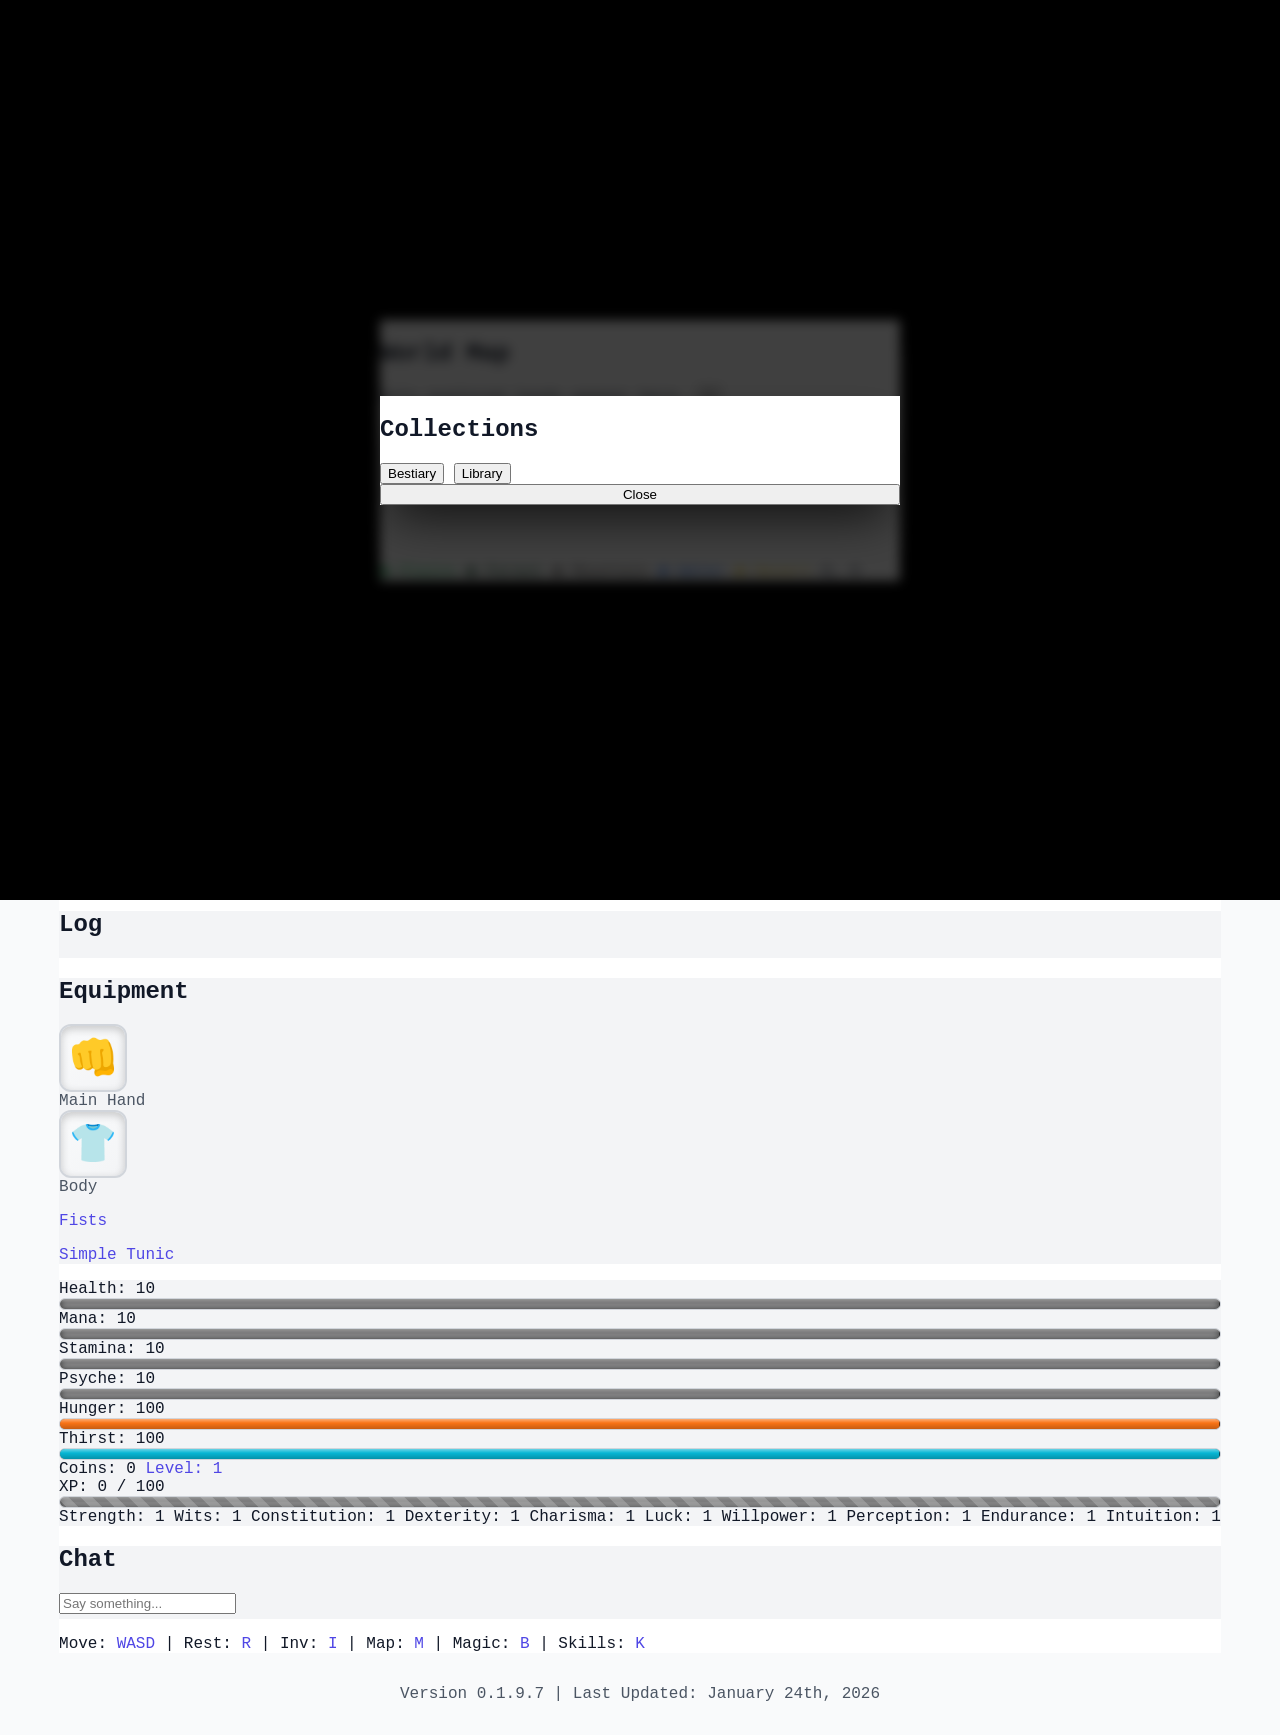
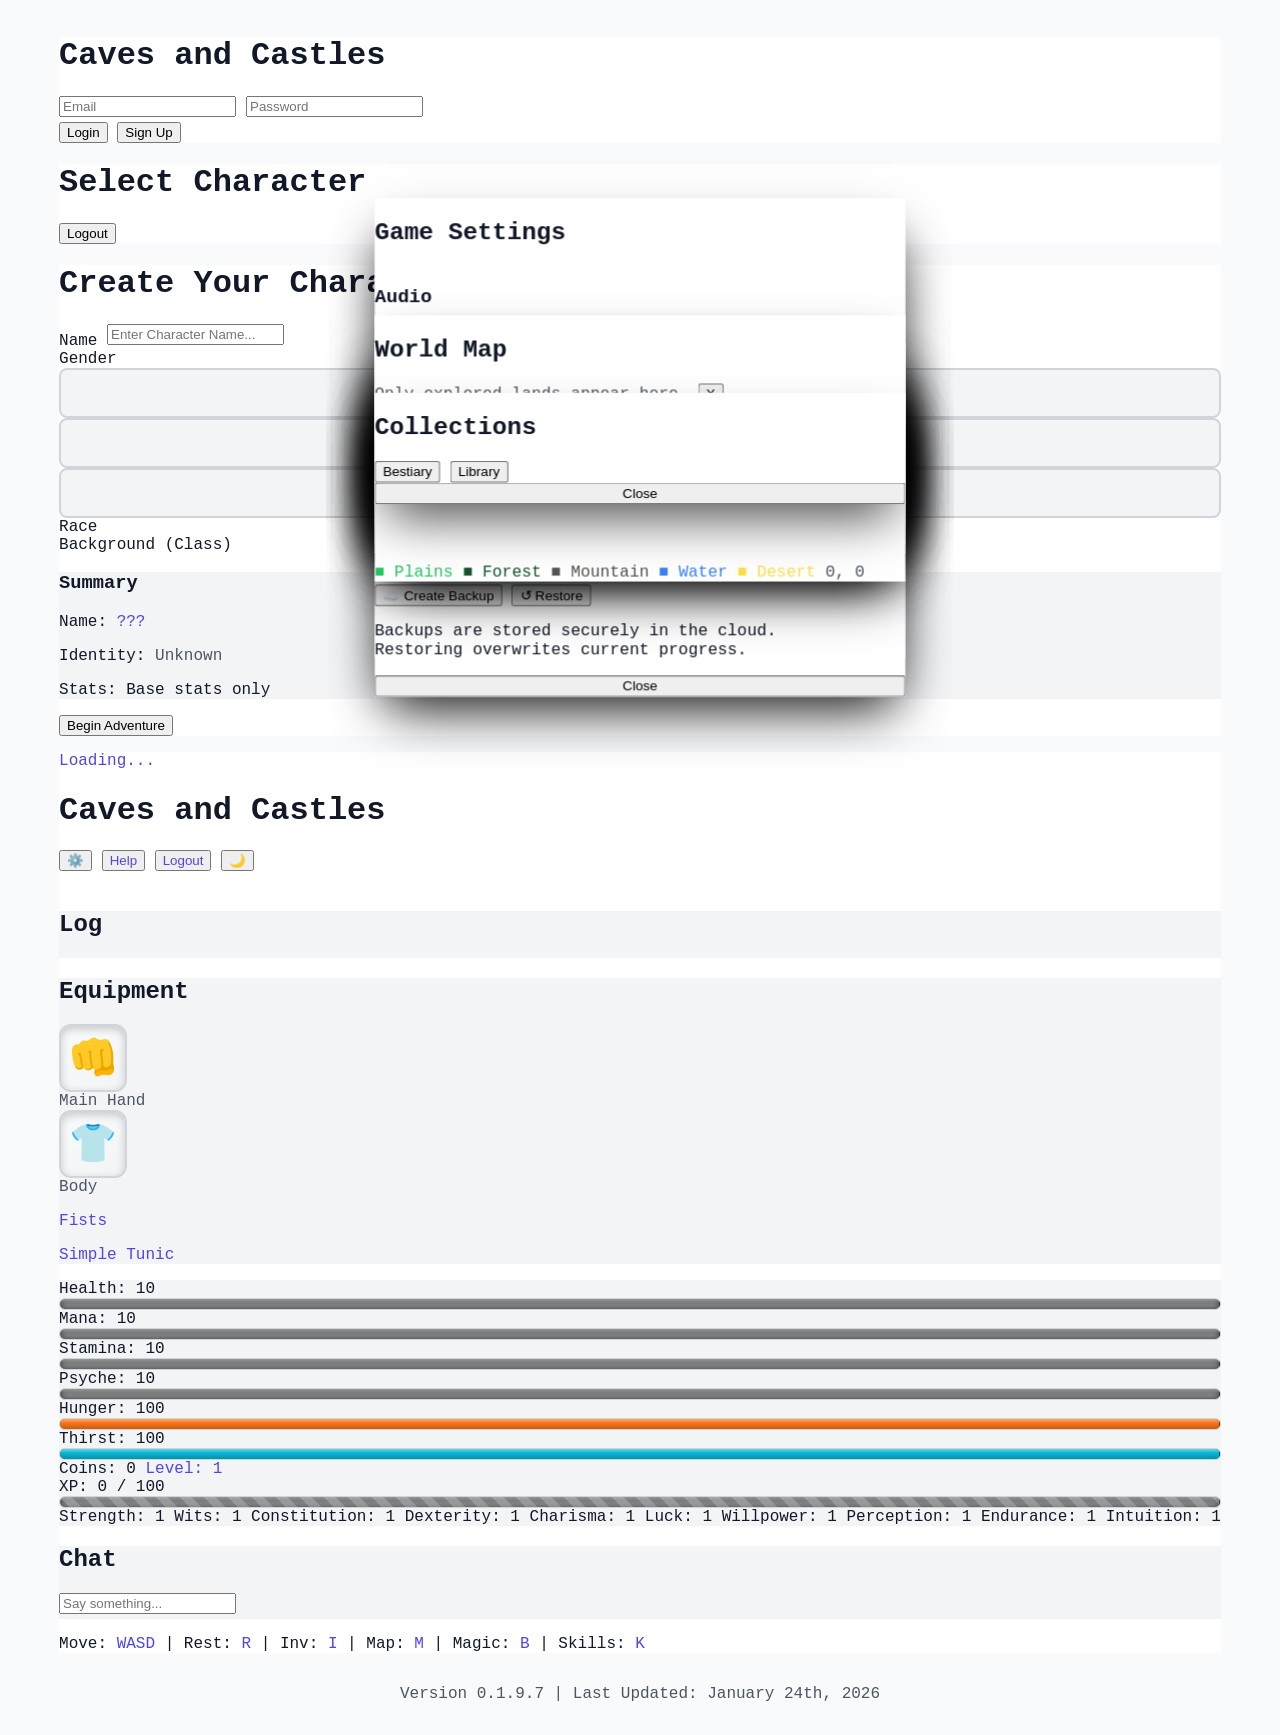

Optimize button transform properties in style.css

--- a/Caves/style.css
+++ b/Caves/style.css
@@ -102,6 +102,7 @@ body {
     overscroll-behavior-y: none;
     /* Prevent ugly blue tap highlights on mobile */
     -webkit-tap-highlight-color: transparent;
+    touch-action: manipulation;
 }
 
 /* JUICE WIN: Thematic Text Selection */
@@ -117,26 +118,33 @@ body {
     border-radius: 4px;
 }
 
-/* EASY WIN: Universal tactile button clicks with hardware acceleration */
+/* ==========================================================================
+   BUTTONS (GPU Optimized)
+   ========================================================================== */
 button {
     transition: transform 0.1s cubic-bezier(0.4, 0, 0.2, 1), background-color 0.2s ease, border-color 0.2s ease, filter 0.1s ease, box-shadow 0.2s ease;
-    transform: translate3d(0, 0, 0); 
-    backface-visibility: hidden;
     /* MOBILE WIN: Prevent tooltips/selection on rapid fire tapping */
     user-select: none;
     -webkit-user-select: none;
     -webkit-touch-callout: none;
+    /* 🚨 GPU WIN: Removed static translate3d to prevent massive VRAM allocation */
 }
-/* PERFORMANCE WIN: Apply will-change only on active/hover to save VRAM */
-button:hover, button:active {
+
+/* Only promote to GPU composition layer when actively hovering or pressing! */
+button:hover, button:focus-visible {
     will-change: transform, filter;
 }
+
 button:active:not(:disabled) {
-    transform: scale(0.95) translate3d(0, 0, 0);
+    transform: scale(0.95);
     filter: brightness(0.85);
 }
+
+/* Global Disabled State */
 button:disabled {
-    cursor: not-allowed;
+    cursor: not-allowed !important;
+    filter: grayscale(0.8) opacity(0.6);
+    transform: none !important;
 }
 
 .game-container, .themed-container {
@@ -188,8 +196,8 @@ button:disabled {
 }
 
 @keyframes ethereal-drift {
-    0%, 100% { opacity: 0.8; transform: translate3d(0, 0, 0); }
-    50% { opacity: 1; transform: translate3d(0, -1px, 0); text-shadow: 0 0 8px rgba(94, 234, 212, 0.6); }
+    0%, 100% { opacity: 0.8; transform: translateY(0); }
+    50% { opacity: 1; transform: translateY(-1px); text-shadow: 0 0 8px rgba(94, 234, 212, 0.6); }
 }
 .text-ethereal-drift {
     color: #5eead4;
@@ -204,14 +212,14 @@ button:disabled {
     user-select: none;  
     -webkit-user-select: none;
     -moz-user-select: none;
-    -webkit-touch-callout: none; /* iOS Bug Fix */
+    -webkit-touch-callout: none;
 }
 
 /* Allow users to select text in input fields and chat logs */
 .themed-input, #chatMessages, #messageLog {
     user-select: auto;
     -webkit-user-select: auto;
-    /* PERFORMANCE WIN: Strict containment for scrolling text areas */
+    /* PERFORMANCE WIN: Strict containment for scrolling text areas prevents reflowing the whole page */
     contain: strict; 
 }
 
@@ -227,6 +235,14 @@ button:disabled {
     outline: none;
     border-color: var(--text-highlight);
     box-shadow: 0 0 0 3px rgba(79, 70, 229, 0.4);
+}
+
+/* 🚨 iOS SAFARI AUTO-ZOOM FIX */
+/* iOS automatically zooms the browser window if an input font size is < 16px */
+@media screen and (max-width: 768px) {
+    input[type="text"], input[type="email"], input[type="password"] {
+        font-size: 16px !important;
+    }
 }
 
 /* ==========================================================================
@@ -278,17 +294,13 @@ canvas {
     box-shadow: 0 0 25px rgba(0, 0, 0, 0.4); 
     transition: box-shadow 0.3s ease, filter 0.3s ease, transform 0.3s ease; 
     contain: strict; 
-    will-change: box-shadow, filter, transform; 
-    transform: translate3d(0, 0, 0); /* Force GPU compositing layer */
+    will-change: box-shadow, filter; 
+    /* Force GPU compositing layer for the canvas viewport only */
+    transform: translate3d(0, 0, 0); 
     backface-visibility: hidden;
 }
 
 /* Animated CRT Scanlines & Screen Flicker */
-@keyframes scanline-scroll {
-    0% { background-position: 0 0; }
-    100% { background-position: 0 4px; }
-}
-
 @keyframes crt-flicker {
     0% { opacity: 0.98; }
     5% { opacity: 0.96; } /* Softer flicker to prevent eye strain */
@@ -309,20 +321,20 @@ canvas {
     display: block;
     position: absolute;
     top: 0; left: 0; bottom: 0; right: 0;
-    background: linear-gradient(
+    
+    /* 🚨 GPU WIN: Replaced expensive scaling background with mathematically precise repeating gradient */
+    background: repeating-linear-gradient(
         to bottom,
-        rgba(18, 16, 16, 0) 50%,
-        rgba(0, 0, 0, 0.015) 50% /* Subtler scanlines */
+        rgba(18, 16, 16, 0) 0px,
+        rgba(18, 16, 16, 0) 2px,
+        rgba(0, 0, 0, 0.12) 3px,
+        rgba(0, 0, 0, 0.12) 4px
     );
-    background-size: 100% 4px;
     z-index: 10;
     pointer-events: none; 
     
     /* Softer static vignette shadow */
     box-shadow: inset 0 0 30px rgba(0,0,0,0.3); 
-    
-    animation: scanline-scroll 0.8s linear infinite; 
-    will-change: background-position;
 }
 
 /* ==========================================================================
@@ -340,28 +352,25 @@ canvas {
 
 /* LORE WIN: Triggers in the Void or when suffering Madness */
 @keyframes void-wobble {
-    0% { filter: hue-rotate(0deg) contrast(1.1); transform: skewX(0deg) scale(1) translate3d(0, 0, 0); box-shadow: inset 0 0 30px rgba(168, 85, 247, 0.2); }
-    50% { filter: hue-rotate(15deg) contrast(1.25) brightness(0.9); transform: skewX(0.5deg) scale(1.01) translate3d(0, 0, 0); box-shadow: inset 0 0 80px rgba(168, 85, 247, 0.6); }
-    100% { filter: hue-rotate(0deg) contrast(1.1); transform: skewX(0deg) scale(1) translate3d(0, 0, 0); box-shadow: inset 0 0 30px rgba(168, 85, 247, 0.2); }
+    0% { filter: hue-rotate(0deg) contrast(1.1); transform: skewX(0deg) scale(1); box-shadow: inset 0 0 30px rgba(168, 85, 247, 0.2); }
+    50% { filter: hue-rotate(15deg) contrast(1.25) brightness(0.9); transform: skewX(0.5deg) scale(1.01); box-shadow: inset 0 0 80px rgba(168, 85, 247, 0.6); }
+    100% { filter: hue-rotate(0deg) contrast(1.1); transform: skewX(0deg) scale(1); box-shadow: inset 0 0 30px rgba(168, 85, 247, 0.2); }
 }
 .void-distortion {
     animation: void-wobble 5s infinite ease-in-out;
 }
-
 
 /* ==========================================================================
    INVENTORY, HOTBAR & EQUIPMENT
    ========================================================================== */
 #hotbarContainer > div {
     transition: all 0.2s cubic-bezier(0.34, 1.56, 0.64, 1);
-    transform: translate3d(0, 0, 0);
-    backface-visibility: hidden;
 }
 #hotbarContainer > div:hover {
     will-change: transform, box-shadow;
 }
 #hotbarContainer > div:hover:not(.opacity-50):not(.cursor-not-allowed) {
-    transform: translate3d(0, -6px, 0);
+    transform: translateY(-6px);
     border-color: var(--text-highlight);
     box-shadow: 0 8px 12px rgba(0,0,0,0.2), 0 0 10px rgba(79, 70, 229, 0.3);
 }
@@ -379,9 +388,6 @@ canvas {
     border-radius: 8px;
     transition: all 0.2s cubic-bezier(0.34, 1.56, 0.64, 1);
     
-    transform: translate3d(0, 0, 0); 
-    backface-visibility: hidden;
-    
     /* PERFORMANCE WIN: Skip rendering off-screen inventory items entirely! */
     content-visibility: auto;
     contain-intrinsic-size: 56px;
@@ -393,7 +399,7 @@ canvas {
 }
 
 .inventory-slot:hover {
-    transform: translate3d(0, -5px, 0);
+    transform: translateY(-5px);
     border-color: var(--text-highlight);
     box-shadow: 0 8px 16px rgba(0,0,0,0.25), 0 0 10px rgba(79, 70, 229, 0.25); 
     z-index: 10; 
@@ -401,7 +407,7 @@ canvas {
 
 /* JUICE WIN: Tactile click compression for items */
 .inventory-slot:active {
-    transform: translate3d(0, -2px, 0) scale(0.95);
+    transform: translateY(-2px) scale(0.95);
     box-shadow: 0 4px 8px rgba(0,0,0,0.2), 0 0 5px rgba(79, 70, 229, 0.2);
 }
 
@@ -433,15 +439,13 @@ canvas {
 }
 @keyframes legendary-pulse {
     0% { box-shadow: inset 0 0 10px rgba(234, 179, 8, 0.2); border-color: rgba(234, 179, 8, 0.7); }
-    50% { box-shadow: inset 0 0 25px rgba(234, 179, 8, 0.8); border-color: rgba(234, 179, 8, 1); transform: scale(1.02) translate3d(0,0,0); }
+    50% { box-shadow: inset 0 0 25px rgba(234, 179, 8, 0.8); border-color: rgba(234, 179, 8, 1); transform: scale(1.02); }
     100% { box-shadow: inset 0 0 10px rgba(234, 179, 8, 0.2); border-color: rgba(234, 179, 8, 0.7); }
 }
 
-/* Assign via JS or HTML classes */
 .inventory-slot.rarity-rare { animation: rare-pulse 2.5s infinite ease-in-out; }
 .inventory-slot.rarity-epic { animation: epic-pulse 2.5s infinite ease-in-out; }
 .inventory-slot.rarity-legendary { animation: legendary-pulse 2s infinite ease-in-out; z-index: 5; }
-
 
 .equipment-slot {
     width: 68px;
@@ -456,16 +460,13 @@ canvas {
     box-shadow: inset 0 3px 8px rgba(0, 0, 0, 0.2); 
     color: var(--text-default);
     transition: all 0.2s cubic-bezier(0.34, 1.56, 0.64, 1);
-    
-    transform: translate3d(0, 0, 0);
-    backface-visibility: hidden;
     contain: layout paint;
 }
 
 .equipment-slot:hover {
     will-change: transform;
     border-color: var(--text-highlight);
-    transform: scale(1.1) translate3d(0, 0, 0);
+    transform: scale(1.1);
     box-shadow: 0 8px 12px -2px rgba(0, 0, 0, 0.3), 0 0 12px rgba(79, 70, 229, 0.4);
 }
 
@@ -480,24 +481,24 @@ canvas {
 
 /* Modals slide up with an elastic spring effect */
 @keyframes pop-in { 
-    0% { opacity: 0; transform: scale(0.9) translate3d(0, 25px, 0); } 
-    70% { opacity: 1; transform: scale(1.02) translate3d(0, -2px, 0); }
-    100% { opacity: 1; transform: scale(1) translate3d(0, 0, 0); } 
+    0% { opacity: 0; transform: scale(0.9) translateY(25px); } 
+    70% { opacity: 1; transform: scale(1.02) translateY(-2px); }
+    100% { opacity: 1; transform: scale(1) translateY(0); } 
 }
 
-/* PERFORMANCE WIN: Hardware Accelerated Shake using translate3d */
+/* PERFORMANCE WIN: Hardware Accelerated Shake */
 @keyframes shake {
-    0%, 100% { transform: translate3d(0, 0, 0); }
-    25% { transform: translate3d(-6px, 0, 0) rotate(-1deg); }
-    50% { transform: translate3d(6px, 0, 0) rotate(1deg); }
-    75% { transform: translate3d(-6px, 0, 0) rotate(-1deg); }
+    0%, 100% { transform: translateX(0); }
+    25% { transform: translateX(-6px) rotate(-1deg); }
+    50% { transform: translateX(6px) rotate(1deg); }
+    75% { transform: translateX(-6px) rotate(-1deg); }
 }
 .shake { animation: shake 0.35s ease-in-out; }
 
 /* Subtle title breathing */
 @keyframes float-breathe {
-    0%, 100% { transform: translate3d(0, 0, 0) scale(1); }
-    50% { transform: translate3d(0, -5px, 0) scale(1.01); }
+    0%, 100% { transform: translateY(0) scale(1); }
+    50% { transform: translateY(-5px) scale(1.01); }
 }
 
 /* Button Glint / Shine Effect */
@@ -520,23 +521,22 @@ canvas {
 }
 
 /* Stat Flashes & Pulses */
-@keyframes flash-green { 0% { background-color: rgba(74, 222, 128, 0.7); transform: scale(1.05); } 100% { background-color: transparent; transform: scale(1); } }
-@keyframes flash-red { 0% { background-color: rgba(239, 68, 68, 0.7); transform: scale(0.95); } 100% { background-color: transparent; transform: scale(1); } }
+@keyframes flash-green { 0% { background-color: rgba(74, 222, 128, 0.7); transform: scale(1.02); } 100% { background-color: transparent; transform: scale(1); } }
+@keyframes flash-red { 0% { background-color: rgba(239, 68, 68, 0.7); transform: scale(0.98); } 100% { background-color: transparent; transform: scale(1); } }
 .stat-flash-green { animation: flash-green 0.5s ease-out; }
 .stat-flash-red { animation: flash-red 0.5s ease-out; }
 
-@keyframes pulse-blue { 0% { transform: scale(1); box-shadow: 0 0 0 0 rgba(59, 130, 246, 0.8); } 50% { transform: scale(1.08); box-shadow: 0 0 0 12px rgba(59, 130, 246, 0); } 100% { transform: scale(1); box-shadow: 0 0 0 0 rgba(59, 130, 246, 0); } }
-@keyframes pulse-purple { 0% { transform: scale(1); box-shadow: 0 0 0 0 rgba(139, 92, 246, 0.8); } 50% { transform: scale(1.08); box-shadow: 0 0 0 12px rgba(139, 92, 246, 0); } 100% { transform: scale(1); box-shadow: 0 0 0 0 rgba(139, 92, 246, 0); } }
-@keyframes pulse-green { 0% { transform: scale(1); box-shadow: 0 0 0 0 rgba(74, 222, 128, 0.8); } 50% { transform: scale(1.08); box-shadow: 0 0 0 12px rgba(74, 222, 128, 0); } 100% { transform: scale(1); box-shadow: 0 0 0 0 rgba(74, 222, 128, 0); } }
-@keyframes pulse-red { 0% { transform: scale(1); box-shadow: 0 0 0 0 rgba(239, 68, 68, 0.8); } 50% { transform: scale(1.08); box-shadow: 0 0 0 12px rgba(239, 68, 68, 0); } 100% { transform: scale(1); box-shadow: 0 0 0 0 rgba(239, 68, 68, 0); } }
-@keyframes pulse-yellow { 0% { transform: scale(1); box-shadow: 0 0 0 0 rgba(234, 179, 8, 0.8); } 50% { transform: scale(1.08); box-shadow: 0 0 0 12px rgba(234, 179, 8, 0); } 100% { transform: scale(1); box-shadow: 0 0 0 0 rgba(234, 179, 8, 0); } }
+@keyframes pulse-blue { 0% { box-shadow: inset 0 0 15px rgba(59, 130, 246, 0.8); } 100% { box-shadow: inset 0 0 0px rgba(59, 130, 246, 0); } }
+@keyframes pulse-purple { 0% { box-shadow: inset 0 0 15px rgba(139, 92, 246, 0.8); } 100% { box-shadow: inset 0 0 0px rgba(139, 92, 246, 0); } }
+@keyframes pulse-green { 0% { box-shadow: inset 0 0 15px rgba(74, 222, 128, 0.8); } 100% { box-shadow: inset 0 0 0px rgba(74, 222, 128, 0); } }
+@keyframes pulse-red { 0% { box-shadow: inset 0 0 15px rgba(239, 68, 68, 0.8); } 100% { box-shadow: inset 0 0 0px rgba(239, 68, 68, 0); } }
+@keyframes pulse-yellow { 0% { box-shadow: inset 0 0 15px rgba(234, 179, 8, 0.8); } 100% { box-shadow: inset 0 0 0px rgba(234, 179, 8, 0); } }
 
 .stat-pulse-blue { animation: pulse-blue 0.6s ease-out; }
 .stat-pulse-purple { animation: pulse-purple 0.6s ease-out; }
 .stat-pulse-green { animation: pulse-green 0.6s ease-out; }
 .stat-pulse-red { animation: pulse-red 0.6s ease-out; }
 .stat-pulse-yellow { animation: pulse-yellow 0.6s ease-out; }
-.stat-pulse-gray { animation: pulse-gray 0.6s ease-out; } 
 
 /* Damage/Heal Canvas Overlays */
 @keyframes screen-blood { 
@@ -593,7 +593,6 @@ canvas {
     width: 92%;
     animation: pop-in 0.45s cubic-bezier(0.34, 1.56, 0.64, 1);
     max-height: 90vh; 
-    transform: translate3d(0, 0, 0); 
     display: flex;
     flex-direction: column;
     /* FIX: Force content boundaries to prevent corner overlap on round modales */
@@ -601,7 +600,6 @@ canvas {
     /* PERFORMANCE WIN: Strict isolation prevents background DOM repaints! */
     contain: layout paint style;
     box-shadow: 0 25px 50px -12px rgba(0, 0, 0, 0.7);
-    backface-visibility: hidden;
 }
 
 kbd {
@@ -627,7 +625,6 @@ kbd {
     border: 1px solid var(--border-color);
     border-left-width: 5px; /* JUICE WIN: Thicker left edge for selection feel */
     transition: all 0.2s cubic-bezier(0.4, 0, 0.2, 1);
-    transform: translate3d(0, 0, 0);
     
     /* PERFORMANCE WIN: Skip rendering completely if scrolled off-screen! */
     content-visibility: auto;
@@ -636,7 +633,7 @@ kbd {
 }
 
 .spell-item:hover, .skill-item:hover, .shop-item:hover, .crafting-item:hover, .quest-item:hover {
-    transform: translate3d(6px, 0, 0); /* Slide slightly right instead of up for lists */
+    transform: translateX(6px); /* Slide slightly right instead of up for lists */
     box-shadow: 0 6px 12px rgba(0,0,0,0.15);
     border-left-color: var(--text-highlight);
     background-color: var(--bg-container); /* Slight brighten on hover */
@@ -646,7 +643,7 @@ kbd {
 
 /* Tactile feedback when clicking lists */
 .spell-item:active, .skill-item:active, .shop-item:active, .crafting-item:active, .quest-item:active {
-    transform: translate3d(3px, 0, 0) scale(0.98);
+    transform: translateX(3px) scale(0.98);
     box-shadow: 0 2px 5px rgba(0,0,0,0.25);
 }
 
@@ -683,10 +680,9 @@ kbd {
     cursor: pointer;
     transition: transform 0.2s, filter 0.2s;
     box-shadow: 0 3px 6px rgba(0,0,0,0.3);
-    transform: translate3d(0, 0, 0);
 }
 .stat-add-btn:hover { 
-    transform: scale(1.2) translate3d(0, 0, 0); 
+    transform: scale(1.2); 
     filter: brightness(1.2); 
     will-change: transform, filter;
 }
@@ -700,7 +696,6 @@ kbd {
     overflow: hidden;
     border: 1px solid var(--border-color);
     box-shadow: inset 0 2px 6px rgba(0,0,0,0.6); /* Deep glass tube look */
-    transform: translate3d(0, 0, 0); 
 }
 
 /* ==========================================================================
@@ -759,11 +754,10 @@ kbd {
     cursor: pointer;
     transition: all 0.2s cubic-bezier(0.34, 1.56, 0.64, 1);
     opacity: 0.7;
-    transform: translate3d(0, 0, 0);
 }
 
 .creation-option:hover {
-    transform: translate3d(0, -3px, 0);
+    transform: translateY(-3px);
     opacity: 1.0;
     border-color: var(--text-muted);
     box-shadow: 0 6px 10px rgba(0,0,0,0.15);
@@ -771,11 +765,11 @@ kbd {
 }
 
 .creation-option.selected {
-    border-color: var(--text-highlight); 
+    border-color: var(--text-highlight, #facc15); 
     background-color: rgba(79, 70, 229, 0.15); 
     opacity: 1.0;
     box-shadow: 0 0 15px rgba(79, 70, 229, 0.5);
-    transform: scale(1.04) translate3d(0, 0, 0);
+    transform: scale(1.04);
 }
 
 .gender-btn {
@@ -788,14 +782,13 @@ kbd {
     text-align: center;
     transition: all 0.2s cubic-bezier(0.34, 1.56, 0.64, 1);
     background-color: var(--bg-panel);
-    transform: translate3d(0, 0, 0);
 }
 
 .gender-btn.selected {
-    background-color: var(--text-highlight);
+    background-color: var(--text-highlight, #facc15);
     color: #ffffff;
     border-color: transparent;
-    transform: scale(1.06) translate3d(0, 0, 0);
+    transform: scale(1.06);
     box-shadow: 0 6px 12px rgba(0,0,0,0.25);
     will-change: transform;
 }
@@ -849,13 +842,11 @@ kbd {
     backdrop-filter: blur(10px);
     -webkit-backdrop-filter: blur(10px);
     transition: transform 0.05s, background-color 0.1s, box-shadow 0.05s;
-    transform: translate3d(0, 0, 0);
-    backface-visibility: hidden;
 }
 
 .d-pad-btn:active, .action-btn:active {
     background-color: rgba(220, 220, 220, 1);
-    transform: scale(0.88) translate3d(0, 6px, 0); 
+    transform: scale(0.88) translateY(6px); 
     box-shadow: inset 0 8px 16px rgba(0,0,0,0.5); /* Deeper physical press */
     will-change: transform;
 }
@@ -896,8 +887,6 @@ kbd {
     backdrop-filter: blur(10px);
     -webkit-backdrop-filter: blur(10px);
     transition: transform 0.05s, background-color 0.1s, box-shadow 0.05s;
-    transform: translate3d(0, 0, 0);
-    backface-visibility: hidden;
 }
 
 .action-btn.red { background-color: rgba(239, 68, 68, 0.92); color: white; border-color: #991b1b; }
@@ -924,14 +913,13 @@ kbd {
     border-image-repeat: repeat;
     image-rendering: pixelated;
     filter: drop-shadow(15px 15px 0px rgba(0,0,0,0.7)); 
-    transform: translate3d(0, 0, 0);
 }
 
 .ui-parchment-asset {
     background-color: var(--asset-parchment); 
     padding: 1rem 2rem 2rem 2rem;
     margin: -24px; /* Pulls the background slightly under the frame */
-    
+    box-sizing: border-box;
     /* LORE WIN: Subtle woven-paper/parchment texture overlay */
     background-image: repeating-linear-gradient(45deg, rgba(0,0,0,0.015) 0px, rgba(0,0,0,0.015) 2px, transparent 2px, transparent 4px);
 }
@@ -955,7 +943,7 @@ kbd {
     font: normal bold 1.4rem/1.5 'Courier New', Courier, monospace !important; 
     text-shadow: none !important; 
     width: 100%;
-    transform: translate3d(0, 2px, 0); 
+    transform: translateY(2px); 
 }
 
 .ui-input-asset input::placeholder { 
@@ -1000,8 +988,6 @@ kbd {
     justify-content: center;
     border: none;
     cursor: pointer;
-    transform: translate3d(0, 0, 0);
-    backface-visibility: hidden;
     
     /* JUICE WIN: Sweeping Light Glint */
     background-image: linear-gradient(120deg, transparent 30%, rgba(255,255,255,0.3) 50%, transparent 70%), var(--asset-btn-normal);
@@ -1016,7 +1002,7 @@ kbd {
 .ui-btn-asset:active {
     background-image: none, var(--asset-btn-pressed);
     color: #cccccc; 
-    transform: translate3d(0, 6px, 0); 
+    transform: translateY(6px); 
     text-shadow: 1px 1px 0px rgba(0,0,0,1); 
 }
 
